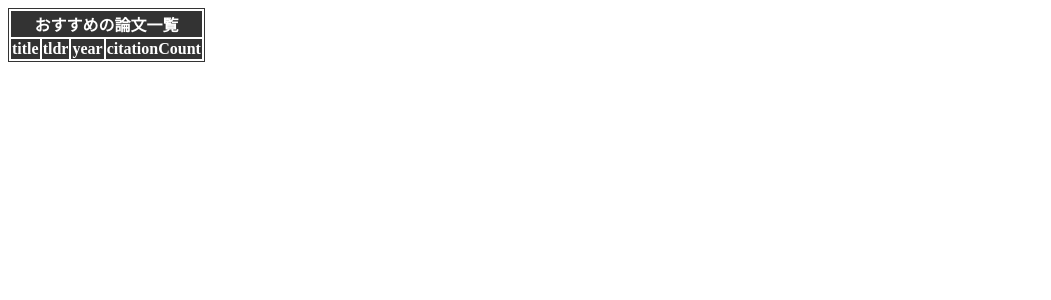
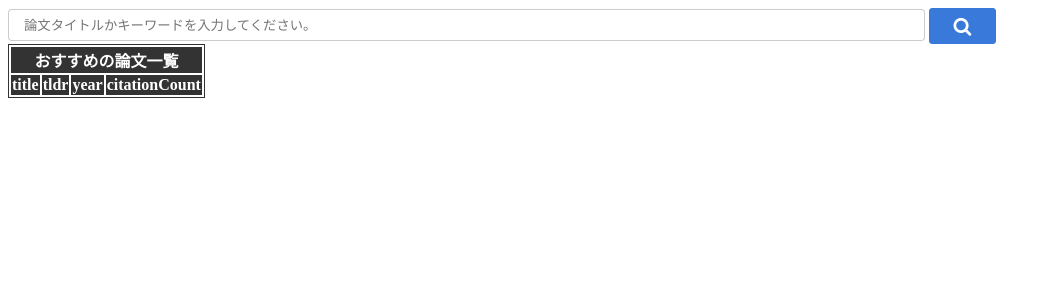
Before and after one commit to enpitut2023/IE_teacher, a Flask app: template templates/root.html in a window 1280 px wide. Shown: the top 300 px of the page, without its empty margins (0-1051 px from the left). Run offline with Flask 3, Linux system fonts and the light colour scheme; the template is opened without the code that fills it, so the values that code supplies are empty.

Commit message:
update: ツアー中でもキーワード検索できるようになった

```diff
--- a/main.py
+++ b/main.py
@@ -24,8 +24,14 @@ def index():
 @app.route("/root/<string:keyword>", methods=["GET", "POST"])
 def root(keyword):
   if request.method == 'POST':
-    paperId = request.form["paperId"]
-    redirect(url_for("papers" , paperId = paperId))
+    if "keyword" in request.form.keys():
+      keyword = request.form["keyword"]
+
+      return redirect(url_for("root" , keyword = keyword))
+
+    elif "paperId" in request.form.keys():
+      paperId = request.form["paperId"]
+      return redirect(url_for("papers" , paperId = paperId))
 
   num_get=1000
   papers_data = pc.get_metainfo_from_keyword(keyword, num_get, num_get)
@@ -38,6 +44,11 @@ def root(keyword):
 
 @app.route("/papers/<string:paperId>", methods=["GET", "POST"])
 def papers(paperId):
+  if request.method == 'POST':
+    keyword = request.form["keyword"]
+
+    return redirect(url_for("root" , keyword = keyword))
+
   num_get=1000
   main_data, papers_data = pc.get_metainfo_from_paperId(paperId, num_get, num_get)
 
--- a/templates/root.html
+++ b/templates/root.html
@@ -8,6 +8,16 @@
         <meta charset="utf-8"/>
     </head>
     <body>
+        <body>
+            <form class="form-inline" method="post">
+                <div class="form-group">
+                    <label class="sr-only" for="screen_name"></label>
+                    <div class="input-group mb-3">
+                       <input id="keyword" name="keyword" placeholder="論文タイトルかキーワードを入力してください。" type="text" class="c-form-text">
+                       <input type="submit"  value="&#xf002">
+                    </div>
+                </div>
+            </form>
         <table>
             <thead>
                 <tr>
```
Also changed, not shown: templates/papers.html (+9 -0 lines).
